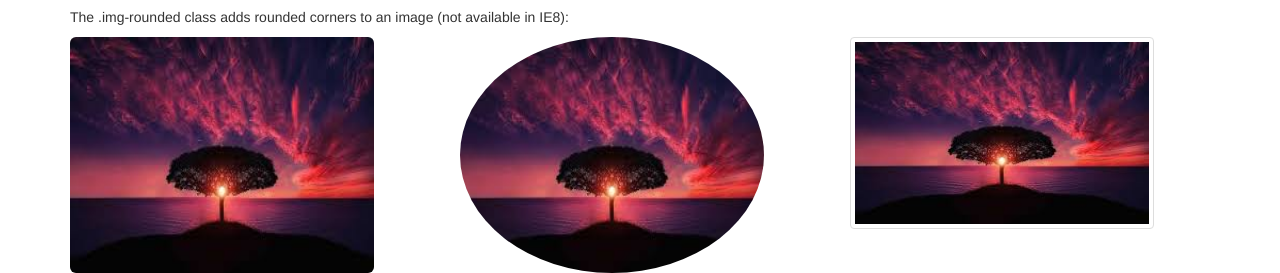
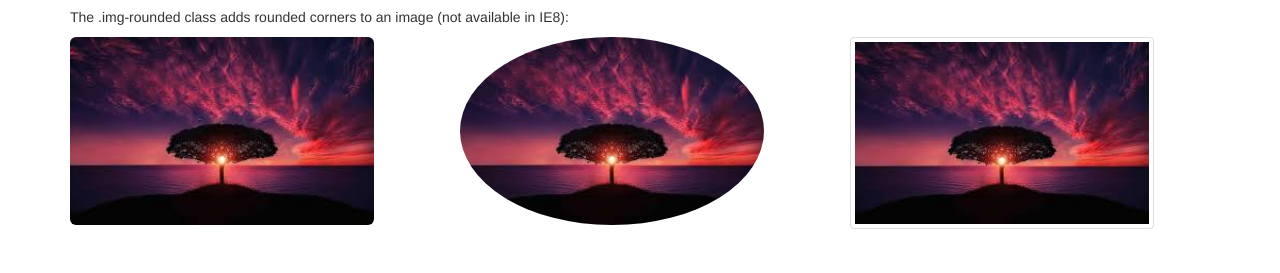
Before and after one commit to paultrigcode/bootstrap-test, a plain HTML site: page index.html in a window 1280 px wide. Shown: the part 709-982 px from the top of the page. After the commit the page ends 938 px from the top, so only its background shows below. Drawn offline with nearby package versions, Linux system fonts and the light colour scheme.

Commit message:
fourth commit

```diff
--- a/index.html
+++ b/index.html
@@ -78,13 +78,13 @@
   <p>The .img-rounded class adds rounded corners to an image (not available in IE8):</p>
   <div class="row">
       <div class="col-sm-4">
-          <img src="calc.jpeg" class="img-rounded" alt="Cinque Terre" width="304" height="236">
+          <img src="calc.jpeg" class="img-rounded img-responsive" alt="Cinque Terre" width="304" height="236">
       </div>
       <div class="col-sm-4">
-          <img src="calc.jpeg" class="img-circle" alt="Cinque Terre" width="304" height="236">
+          <img src="calc.jpeg" class="img-circle img-responsive" alt="Cinque Terre" width="304" height="236">
       </div>
       <div class="col-sm-4">
-          <img src="calc.jpeg" class="img-thumbnail" alt="Cinque Terre" width="304" height="236">
+          <img src="calc.jpeg" class="img-thumbnail img-responsive" alt="Cinque Terre" width="304" height="236">
       </div>
   </div>
 
```
